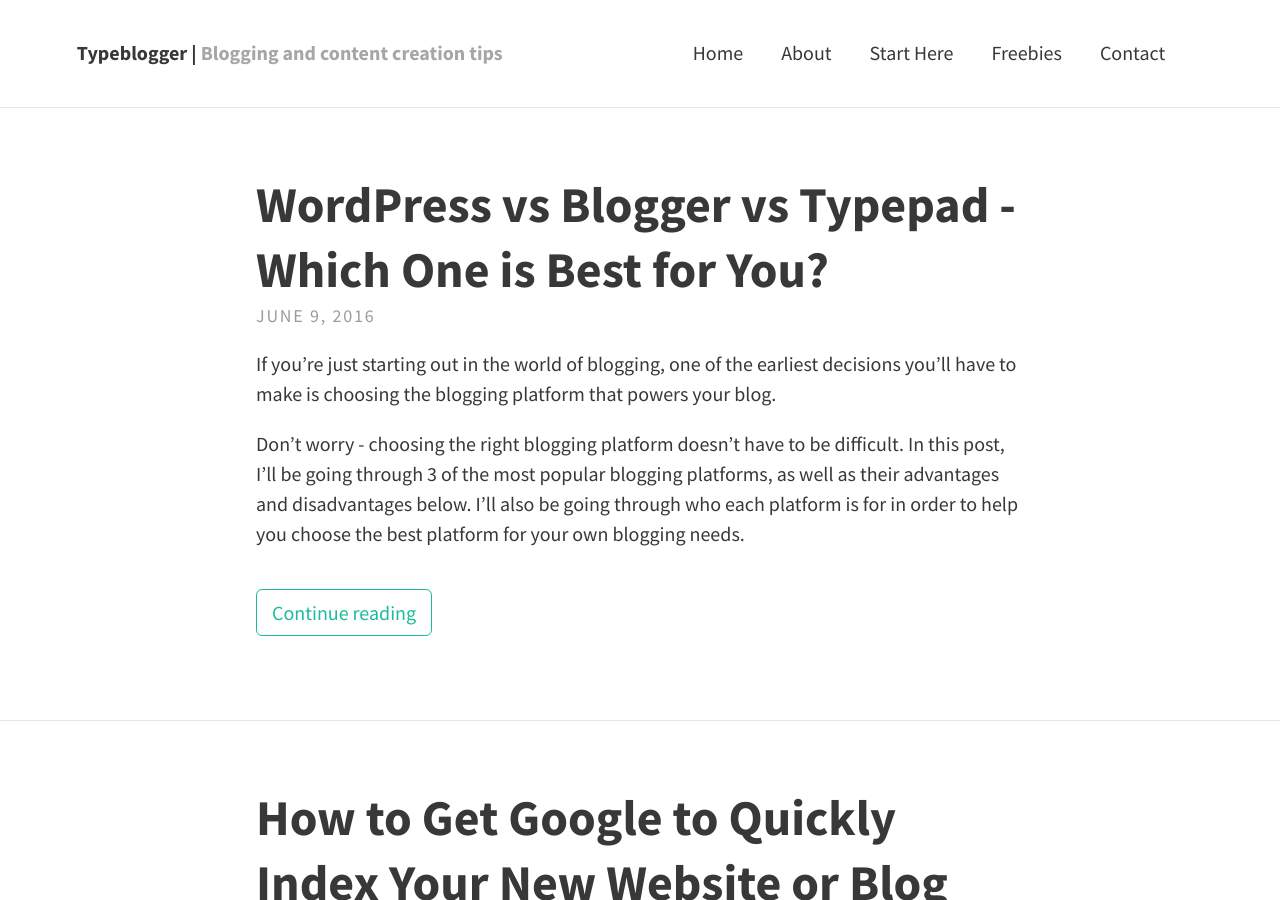
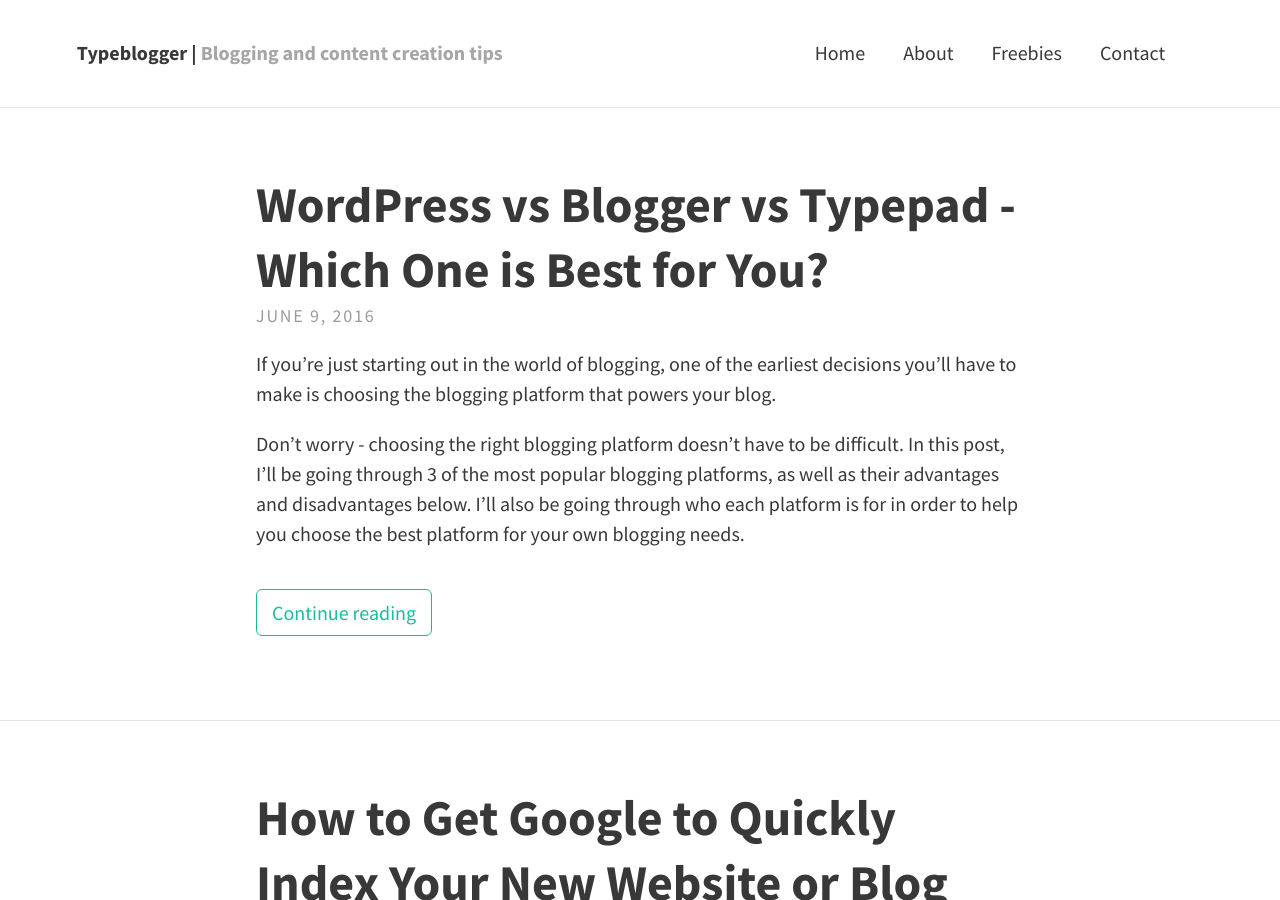
Before and after one commit to typeblogger/typeblogger.github.io, a Jekyll site: the page built from index.html, in a window 1280 px wide and 900 px high. Built offline with Jekyll 4.4.1, drawn with Linux system fonts in a browser that asks for light colours; nearby versions of some CDN libraries; the list of posts is cut into pages by our own code; comment, search, counter and statistics services are not loaded.

Commit message:
Update header.html

```diff
--- a/_includes/header.html
+++ b/_includes/header.html
@@ -8,7 +8,6 @@
 		<ul>
 				<li><a class="page-link" href="/">Home</a></li>
 				<li><a class="page-link" href="/about">About</a></li>
-				<li><a class="page-link" href="/start-here">Start Here</a></li>
 				<li><a class="page-link" href="/freebies">Freebies</a></li>
 				<li><a class="page-link" href="/contact">Contact</a></li>
 			<!-- Social icons from Font Awesome, if enabled -->
```
